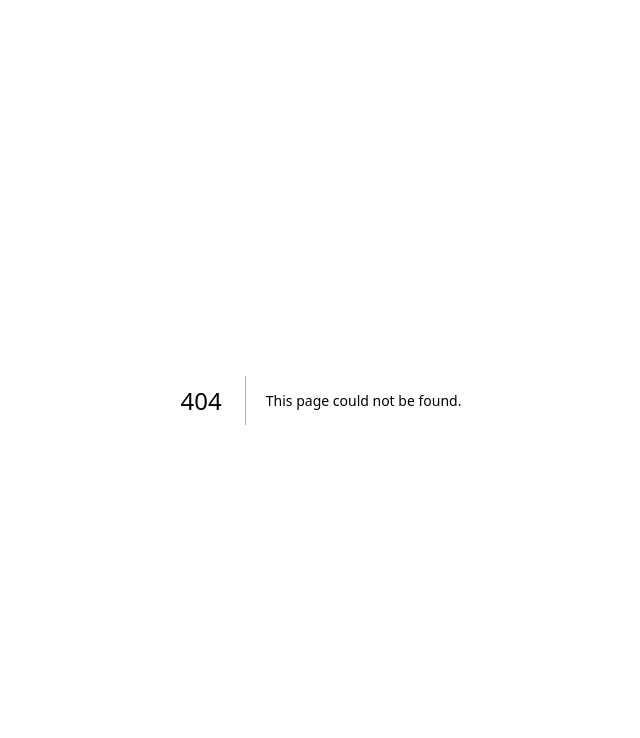
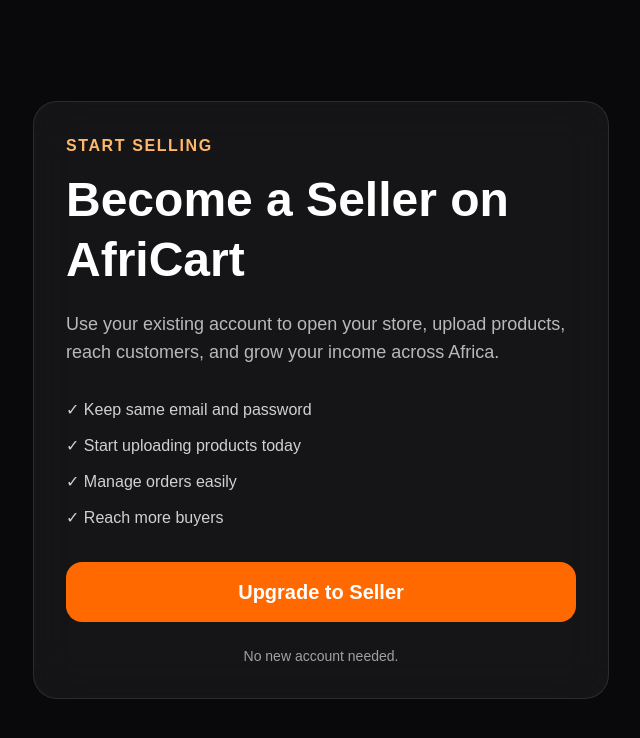
Before and after one commit to KITAMBALA2002/AfriCart, a Next.js app: page /become-seller in a window 1280 px wide. Before the commit this address had no page. Shown: the top 738 px of the page, without its empty margins (319-959 px from the left). Built offline with nearby package versions, Linux system fonts and the light colour scheme; no server answers.

Commit message:
Add become a seller page

```diff
--- /dev/null
+++ b/app/become-seller/page.tsx
@@ -0,0 +1,86 @@
+"use client";
+
+import { useState } from "react";
+import { useRouter } from "next/navigation";
+import { supabase } from "@/lib/supabase";
+
+export default function BecomeSellerPage() {
+  const router = useRouter();
+  const [loading, setLoading] = useState(false);
+  const [msg, setMsg] = useState("");
+
+  const upgrade = async () => {
+    setLoading(true);
+    setMsg("Upgrading account...");
+
+    const {
+      data: { user },
+    } = await supabase.auth.getUser();
+
+    if (!user) {
+      router.push("/login");
+      return;
+    }
+
+    const { error } = await supabase
+      .from("profiles")
+      .update({ role: "seller" })
+      .eq("id", user.id);
+
+    if (error) {
+      setMsg(error.message);
+      setLoading(false);
+      return;
+    }
+
+    setMsg("Account upgraded successfully!");
+
+    setTimeout(() => {
+      router.push("/seller");
+    }, 1000);
+  };
+
+  return (
+    <main className="min-h-screen bg-zinc-950 text-white flex items-center justify-center p-6">
+      <div className="max-w-xl w-full bg-white/5 border border-white/10 rounded-3xl p-8 backdrop-blur-xl">
+        <p className="text-orange-300 font-semibold tracking-widest">
+          START SELLING
+        </p>
+
+        <h1 className="text-5xl font-black mt-3 leading-tight">
+          Become a Seller on AfriCart
+        </h1>
+
+        <p className="text-white/70 mt-5 text-lg">
+          Use your existing account to open your store, upload products,
+          reach customers, and grow your income across Africa.
+        </p>
+
+        <div className="mt-8 space-y-3 text-white/80">
+          <p>✓ Keep same email and password</p>
+          <p>✓ Start uploading products today</p>
+          <p>✓ Manage orders easily</p>
+          <p>✓ Reach more buyers</p>
+        </div>
+
+        <button
+          onClick={upgrade}
+          disabled={loading}
+          className="mt-8 w-full bg-orange-500 hover:bg-orange-600 py-4 rounded-2xl text-xl font-black transition disabled:opacity-60"
+        >
+          {loading ? "Please wait..." : "Upgrade to Seller"}
+        </button>
+
+        {msg && (
+          <p className="mt-5 text-green-300 font-medium">
+            {msg}
+          </p>
+        )}
+
+        <p className="mt-6 text-sm text-white/60 text-center">
+          No new account needed.
+        </p>
+      </div>
+    </main>
+  );
+}
```
